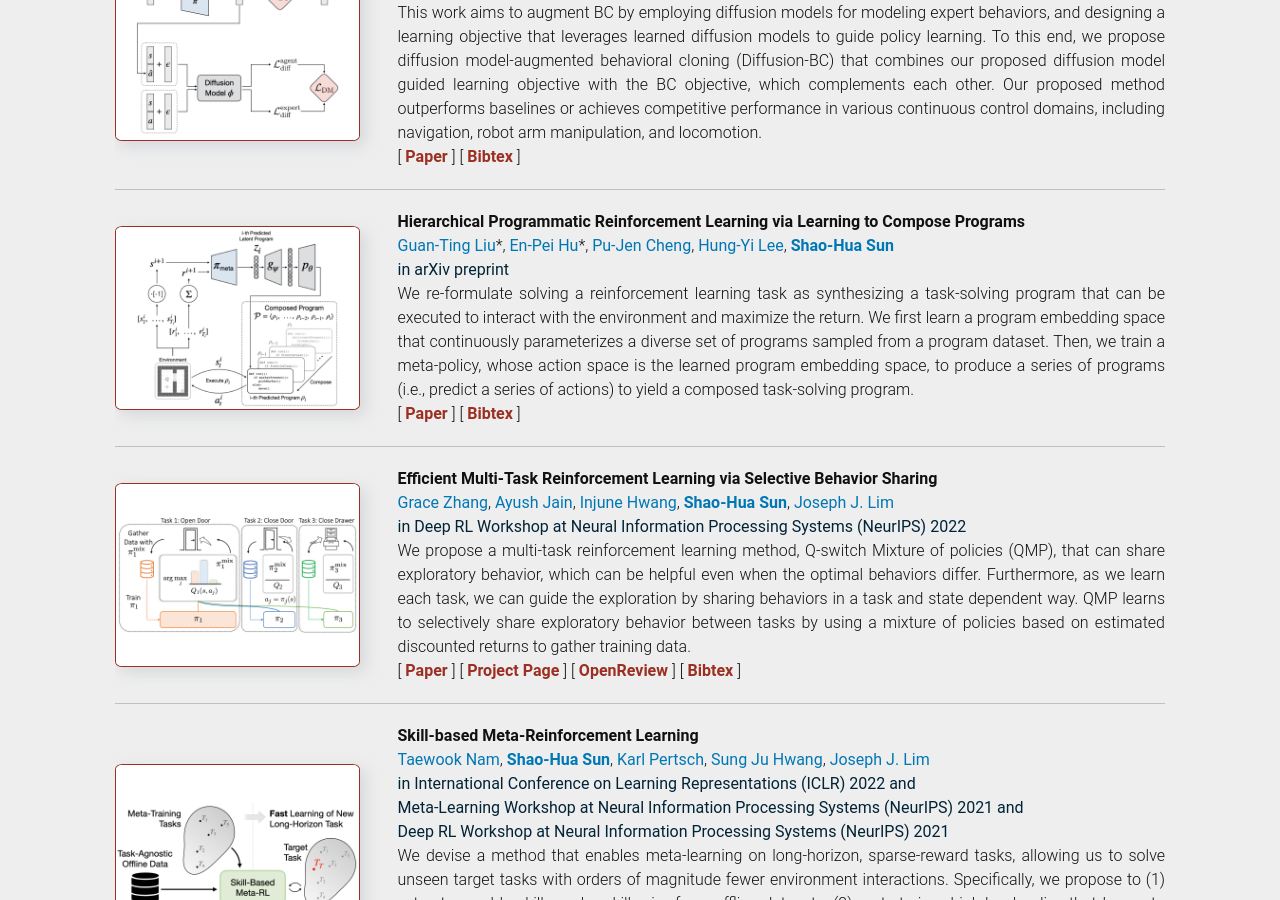
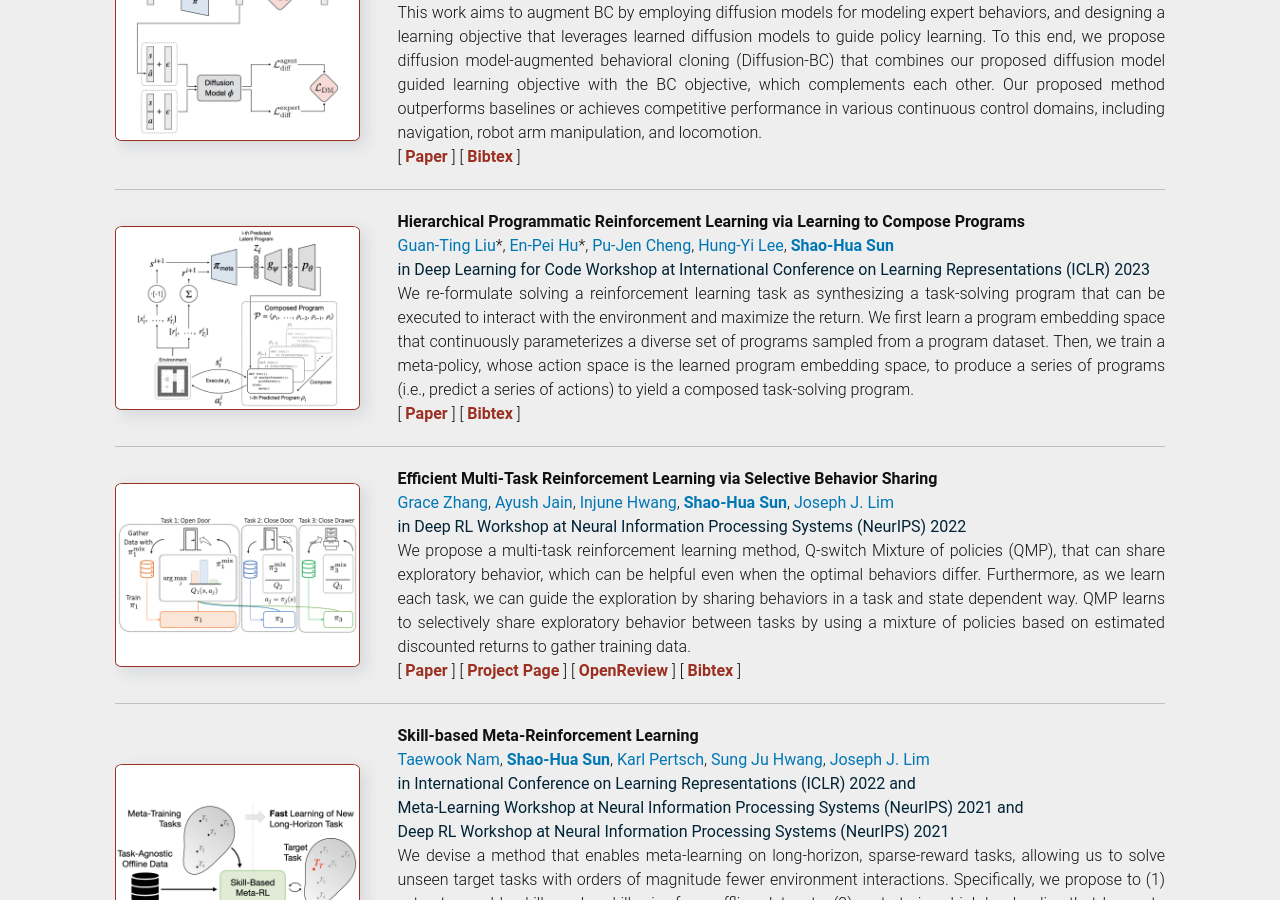
Before and after one commit to shaohua0116/shaohua0116.github.io, a Jekyll site: the page built from index.html, in a window 1280 px wide and 900 px high, scrolled down 1466 px. Built offline with Jekyll 4.4.1, drawn with Linux system fonts in a browser that asks for light colours; some web fonts are replaced.

Commit message:
hprl dl4c

```diff
--- a/_data/publications.yml
+++ b/_data/publications.yml
@@ -45,7 +45,7 @@
       url:  'https://arxiv.org/abs/2301.12950'
     - name: 'Bibtex'
       url:  '/bibtex/hprl.txt'
-  publisher:  'arXiv preprint'
+  publisher:  'Deep Learning for Code Workshop at International Conference on Learning Representations (ICLR) 2023'
   oral: false
   oral_text: ''
   status:   ''
```
